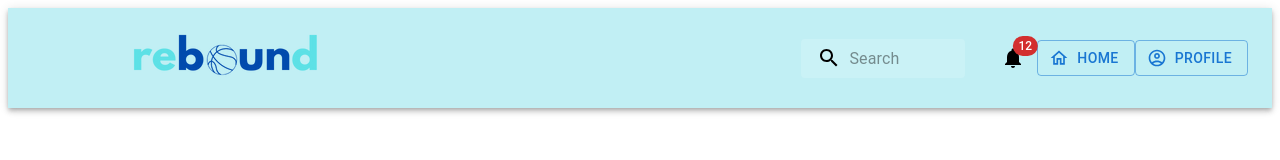
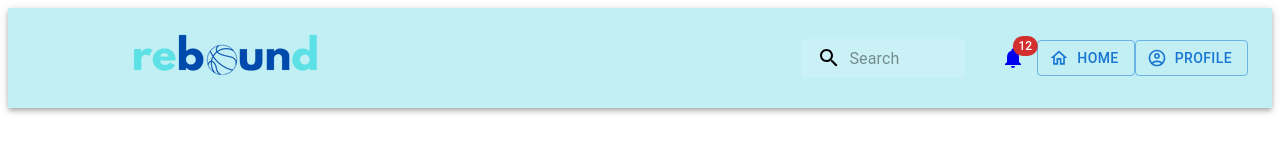
Before and after one commit to bounswe/2021SpringGroup2, a React app in the folder frontend/: page /profile/1 in a window 1280 px wide. Shown: the top 160 px of the page. Built offline with nearby package versions, Linux system fonts and the light colour scheme.

Commit message:
Added missing links.

```diff
--- a/frontend/src/Views/Shared/Header.js
+++ b/frontend/src/Views/Shared/Header.js
@@ -119,7 +119,8 @@ const Header = props => {
                                     aria-label="show 17 new notifications"
                                     color="inherit"
                                 >
-                                    <Badge badgeContent={12} color="error">
+                                    <Badge badgeContent={12} color="error" component={Link} to="/notifications">
+
                                         <NotificationsIcon />
                                     </Badge>
                                 </IconButton>
```
